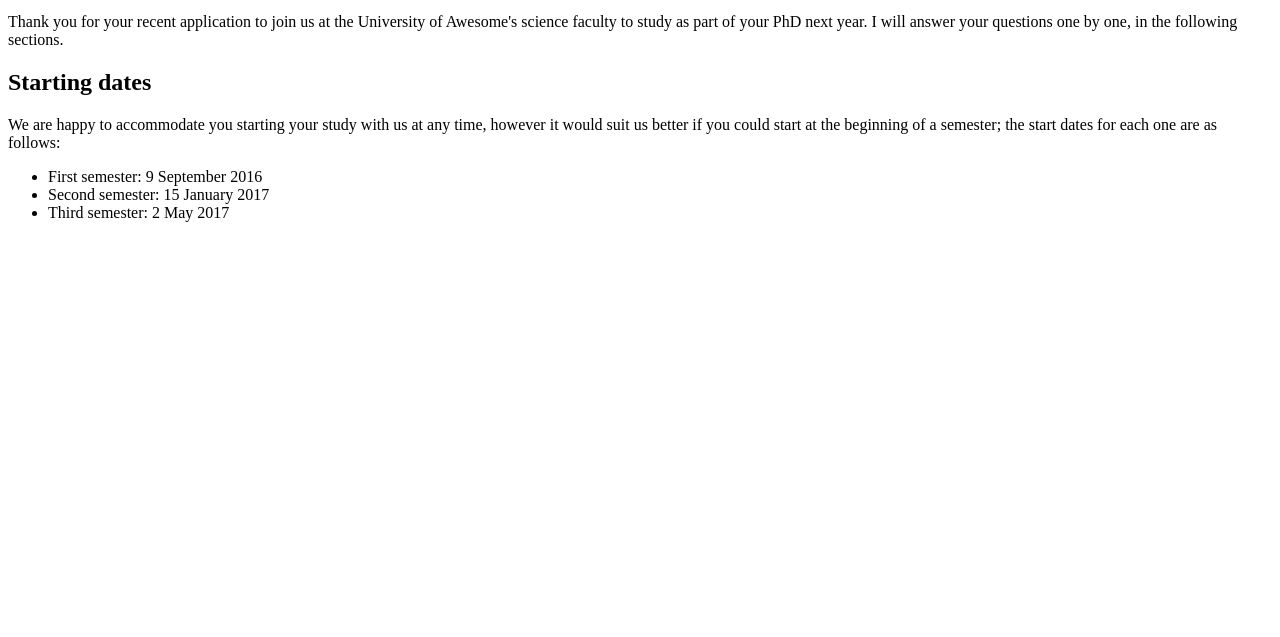
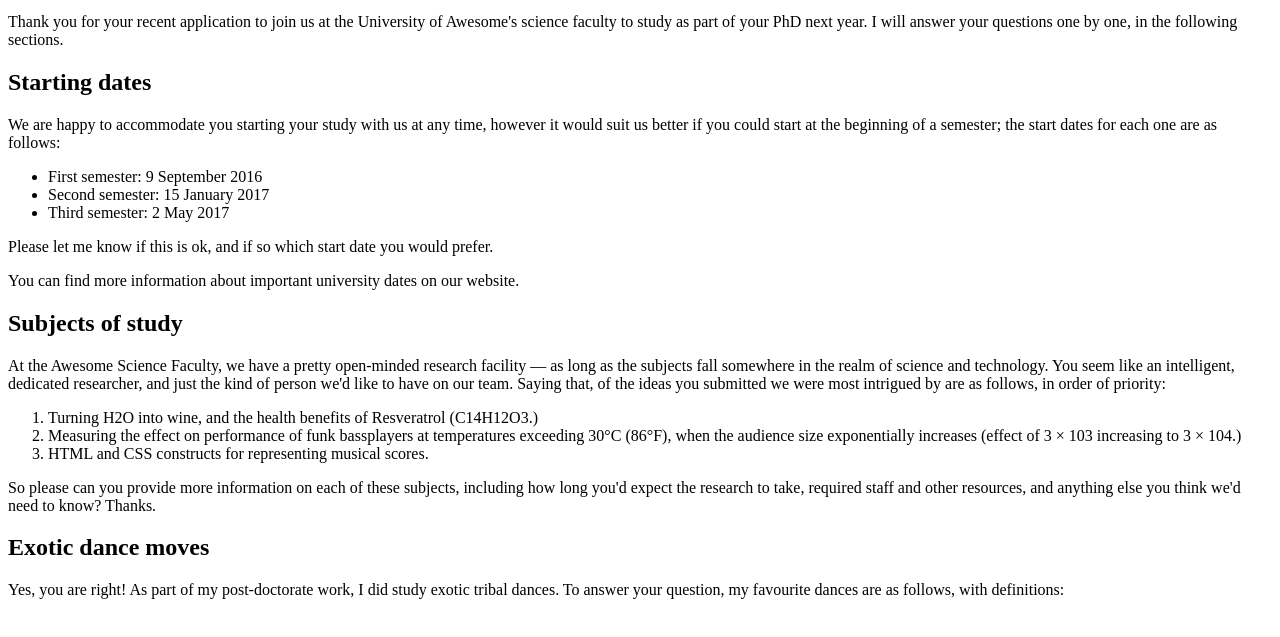
Before and after one commit to joehurrie/letter-assessment, a plain HTML site: page index.html in a window 1280 px wide. Shown: the part 101-738 px from the top of the page. Drawn offline with Linux system fonts and the light colour scheme.

Commit message:
edits upto exotic dance moves html only

```diff
--- a/index.html
+++ b/index.html
@@ -11,4 +11,22 @@
     </li><li>Second semester: 15 January 2017
     </li><li>Third semester: 2 May 2017
     </li></ul>
+    <p>Please let me know if this is ok, and if so which start date you would prefer.
+    </p>
+    <p>You can find more information about important university dates on our website.
+    </p>
+    <h2>Subjects of study</h2>
+    <p>At the Awesome Science Faculty, we have a pretty open-minded research facility — as long as the subjects fall somewhere in the realm of science and technology. You seem like an intelligent, dedicated researcher, and just the kind of person we'd like to have on our team. Saying that, of the ideas you submitted we were most intrigued by are as follows, in order of priority:
+    </p>
+    <ol><li>Turning H2O into wine, and the health benefits of Resveratrol (C14H12O3.)
+    </li><li>Measuring the effect on performance of funk bassplayers at temperatures exceeding 30°C (86°F), when the audience size exponentially increases (effect of 3 × 103 increasing to 3 × 104.)
+    </li><li>HTML and CSS constructs for representing musical scores.
+    </li></ol>
+    <p>So please can you provide more information on each of these subjects, including how long you'd expect the research to take, required staff and other resources, and anything else you think we'd need to know? Thanks.
+    </p>
+    <h2>Exotic dance moves
+    </h2>
+    <p>Yes, you are right! As part of my post-doctorate work, I did study exotic tribal dances. To answer your question, my favourite dances are as follows, with definitions:
+    </p>
+
 </html>
```
